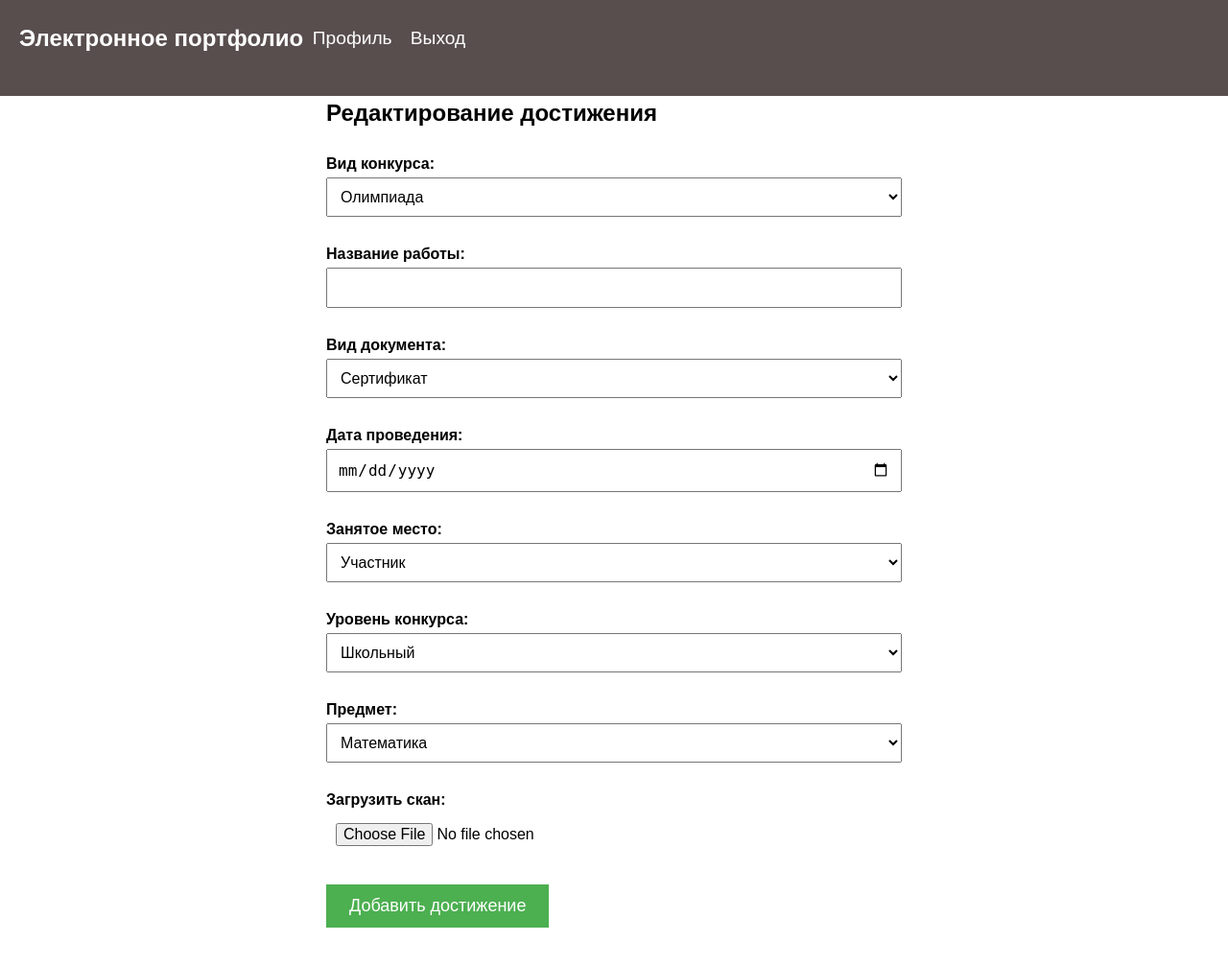
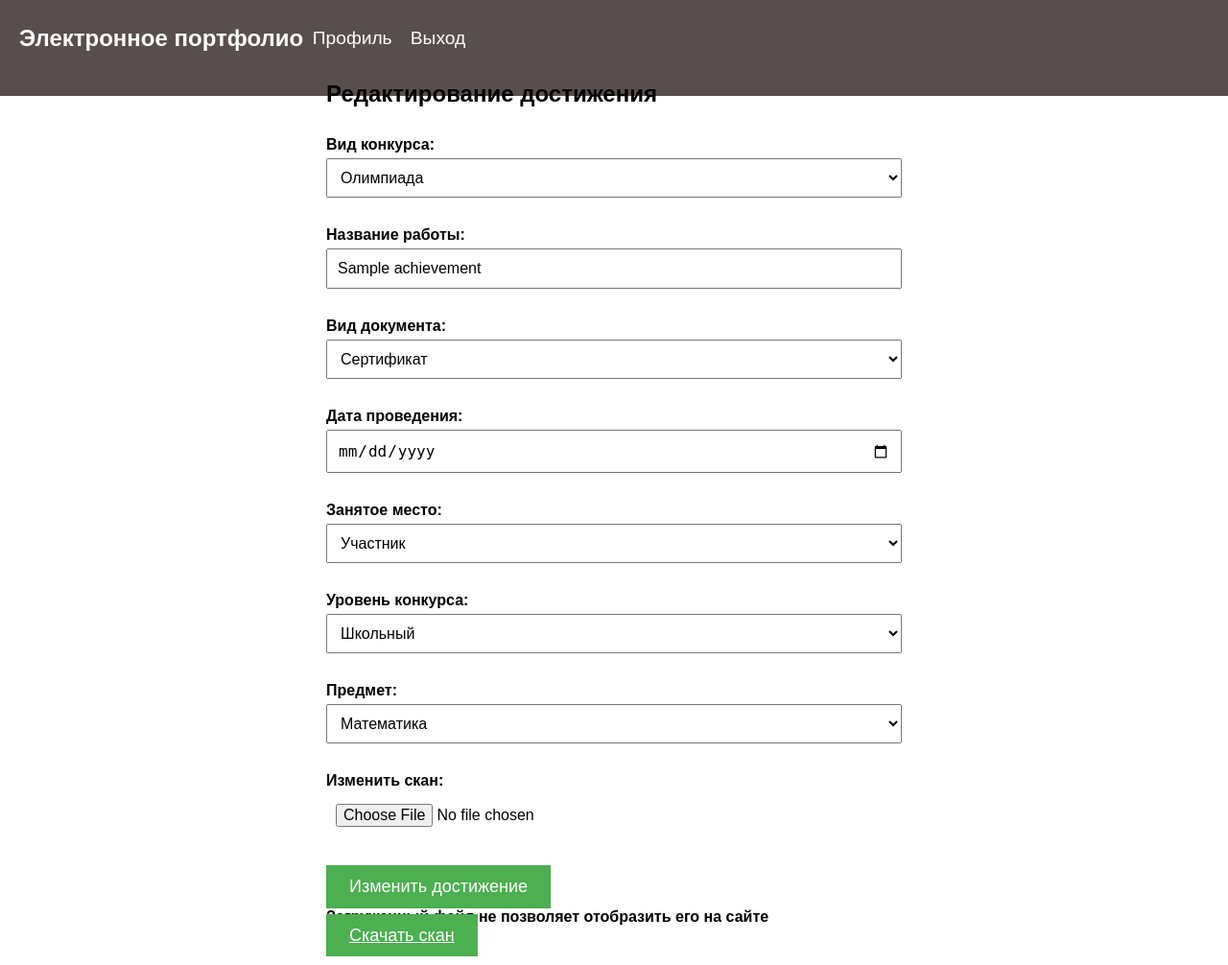
Before and after one commit to theycomeunstuck/website, a Django app: template website/main/templates/main/edit_achievement.html in a window 1280 px wide. Shown: the whole page at 96% size. Before the commit the page ends 967 px from the top, so only its background shows below. Run offline with Django 4.2, Linux system fonts and the light colour scheme; the template is opened without the code that fills it: most values are stand-ins (such as "Sample title", 1, 10 or a date in 2020).

Commit message:
сделан list без css сделан переход из лист в едит сделано отображение файла in edit и поля в edit

```diff
--- a/website/main/templates/main/edit_achievement.html
+++ b/website/main/templates/main/edit_achievement.html
@@ -4,14 +4,13 @@
     {% load static %}
     <link rel="icon" href="{% static 'website/img/favicon.ico' %}">
     <link rel="stylesheet" href="{% static 'website/css/style_edit_achievement.css' %}">
-    <script src="{% static 'website/js/js_add_achievement.js' %}"></script>
+    <script src="{% static 'website/js/js_edit_achievement.js' %}"></script>
 
 </head>
 <body>
 
 {% include 'templates/header.html' %}
 {% include 'templates/notification.html' %}
-
 <div class="content">
     <h1>Редактирование достижения</h1>
     <form method="POST" id="achievementForm" enctype="multipart/form-data">
@@ -19,85 +18,91 @@
         <div class="form-group">
             <label for="competitionType">Вид конкурса:</label>
             <select id="competitionType" name="competitionType">
-        <option value="Олимпиада" {% if request.POST.competitionType == 'Олимпиада' %}selected{% endif %}>Олимпиада</option>
-        <option value="Конференция" {% if request.POST.competitionType == 'Конференция' %}selected{% endif %}>Конференция</option>
-        <option value="Фестиваль" {% if request.POST.competitionType == 'Фестиваль' %}selected{% endif %}>Фестиваль</option>
-        <option value="Семинар" {% if request.POST.competitionType == 'Семинар' %}selected{% endif %}>Семинар</option>
-        <option value="Конкурс" {% if request.POST.competitionType == 'Конкурс' %}selected{% endif %}>Конкурс</option>
-        <option value="Курс" {% if request.POST.competitionType == 'Курс' %}selected{% endif %}>Курс</option>
-        <option value="Вебинар" {% if request.POST.competitionType == 'Вебинар' %}selected{% endif %}>Вебинар</option>
-        <option value="Проект" {% if request.POST.competitionType == 'Проект' %}selected{% endif %}>Проект</option>
-        <option value="Стажировка" {% if request.POST.competitionType == 'Стажировка' %}selected{% endif %}>Стажировка</option>
-        <option value="Мастер-класс" {% if request.POST.competitionType == 'Мастер-класс' %}selected{% endif %}>Мастер-класс</option>
-        <option value="Пресс-конференция" {% if request.POST.competitionType == 'Пресс-конференция' %}selected{% endif %}>Пресс-конференция</option>
+                <option value="Олимпиада" {% if achievement.competition_type == 'Олимпиада' %}selected{% endif %}>Олимпиада</option>
+                <option value="Конференция" {% if achievement.competition_type == 'Конференция' %}selected{% endif %}>Конференция</option>
+                <option value="Конкурс" {% if achievement.competition_type == 'Конкурс' %}selected{% endif %}>Конкурс</option>
+                <option value="Курс" {% if achievement.competition_type == 'Курс' %}selected{% endif %}>Курс</option>
+                <option value="Вебинар" {% if achievement.competition_type == 'Вебинар' %}selected{% endif %}>Вебинар</option>
+                <option value="Проект" {% if achievement.competition_type == 'Проект' %}selected{% endif %}>Проект</option>
+                <option value="Стажировка" {% if achievement.competition_type == 'Стажировка' %}selected{% endif %}>Стажировка</option>
+                <option value="Мастер-класс" {% if achievement.competition_type == 'Мастер-класс' %}selected{% endif %}>Мастер-класс</option>
+                <option value="Пресс-конференция" {% if achievement.competition_type == 'Пресс-конференция' %}selected{% endif %}>Пресс-конференция</option>
             </select>
         </div>
         <div class="form-group">
             <label for="workName">Название работы:</label>
-            <input type="text" id="workName" name="workName" value="{{ request.POST.workName }}" required></div>
+            <input type="text" id="workName" name="workName" value="{{ achievement.competition_name }}" required></div>
         <div class="form-group">
             <label for="documentType">Вид документа:</label>
             <select id="documentType" name="documentType">
-                <option value="Сертификат" {% if request.POST.documentType == 'Сертификат' %}selected{% endif %}>Сертификат</option>
-                <option value="Грамота" {% if request.POST.documentType == 'Грамота' %}selected{% endif %}>Грамота</option>
-                <option value="Диплом" {% if request.POST.documentType == 'Диплом' %}selected{% endif %}>Диплом</option>
-                <option value="Благодарность" {% if request.POST.documentType == 'Благодарность' %}selected{% endif %}>Благодарность</option>
-                <option value="Удостоверение" {% if request.POST.documentType == 'Удостоверение' %}selected{% endif %}>Удостоверение</option>
-                <option value="Справка" {% if request.POST.documentType == 'Справка' %}selected{% endif %}>Справка</option>
-                <option value="Статья" {% if request.POST.documentType == 'Статья' %}selected{% endif %}>Статья</option>
-                <option value="Медаль" {% if request.POST.documentType == 'Медаль' %}selected{% endif %}>Медаль</option>
+            <option value="Сертификат" {% if achievement.type_document == 'Сертификат' %}selected{% endif %}>Сертификат</option>
+            <option value="Грамота" {% if achievement.type_document == 'Грамота' %}selected{% endif %}>Грамота</option>
+            <option value="Диплом" {% if achievement.type_document == 'Диплом' %}selected{% endif %}>Диплом</option>
+            <option value="Благодарность" {% if achievement.type_document == 'Благодарность' %}selected{% endif %}>Благодарность</option>
+            <option value="Удостоверение" {% if achievement.type_document == 'Удостоверение' %}selected{% endif %}>Удостоверение</option>
+            <option value="Справка" {% if achievement.type_document == 'Справка' %}selected{% endif %}>Справка</option>
+            <option value="Статья" {% if achievement.type_document == 'Статья' %}selected{% endif %}>Статья</option>
+            <option value="Медаль" {% if achievement.type_document == 'Медаль' %}selected{% endif %}>Медаль</option>
         </select>
+
         </div>
 
         <div class="form-group">
             <label for="eventDate">Дата проведения:</label>
-            <!--            <input type="date" id="eventDate" name="eventDate" class="datepicker" required>-->
             <input type="date" id="eventDate" name="eventDate" class="datepicker"
-                   value="{{ request.POST.eventDate|default_if_none:'' }}" required>
+                   value="{{ achievement.date }}" required>
         </div>
 
         <div class="form-group">
             <label for="position">Занятое место:</label>
             <select id="position" name="position">
-            <option value="Участник" {% if request.POST.position == 'Участник' %}selected{% endif %}>Участник</option>
-            <option value="Призёр" {% if request.POST.position == 'Призёр' %}selected{% endif %}>Призёр</option>
-            <option value="Победитель" {% if request.POST.position == 'Победитель' %}selected{% endif %}>Победитель</option>
+            <option value="Участник" {% if achievement.place == 'Участник' %}selected{% endif %}>Участник</option>
+            <option value="Призёр" {% if achievement.place == 'Призёр' %}selected{% endif %}>Призёр</option>
+            <option value="Победитель" {% if achievement.place == 'Победитель' %}selected{% endif %}>Победитель</option>
         </select>
         </div>
         <div class="form-group">
             <label for="olympiadLevel">Уровень конкурса:</label>
             <select id="olympiadLevel" name="olympiadLevel">
-                <option value="Школьный" {% if request.POST.olympiadLevel == 'Школьный' %}selected{% endif %}>Школьный</option>
-                <option value="Региональный" {% if request.POST.olympiadLevel == 'Региональный' %}selected{% endif %}>Региональный</option>
-                <option value="Муниципальный" {% if request.POST.olympiadLevel == 'Муниципальный' %}selected{% endif %}>Муниципальный</option>
-                <option value="Федеральный" {% if request.POST.olympiadLevel == 'Федеральный' %}selected{% endif %}>Федеральный</option>
-                <option value="Международный" {% if request.POST.olympiadLevel == 'Международный' %}selected{% endif %}>Международный</option>
+            <option value="Школьный" {% if achievement.level_competition == 'Школьный' %}selected{% endif %}>Школьный</option>
+            <option value="Региональный" {% if achievement.level_competition == 'Региональный' %}selected{% endif %}>Региональный</option>
+            <option value="Муниципальный" {% if achievement.level_competition == 'Муниципальный' %}selected{% endif %}>Муниципальный</option>
+            <option value="Федеральный" {% if achievement.level_competition == 'Федеральный' %}selected{% endif %}>Федеральный</option>
+            <option value="Международный" {% if achievement.level_competition == 'Международный' %}selected{% endif %}>Международный</option>
         </select>
         </div>
         <div class="form-group">
             <label for="subject">Предмет:</label>
             <select id="subject" name="subject">
-        <option value="Математика" {% if request.POST.subject == 'Математика' %}selected{% endif %}>Математика</option>
-        <option value="Русский язык" {% if request.POST.subject == 'Русский язык' %}selected{% endif %}>Русский язык</option>
-        <option value="Английский язык" {% if request.POST.subject == 'Английский язык' %}selected{% endif %}>Английский язык</option>
-        <option value="Литература" {% if request.POST.subject == 'Литература' %}selected{% endif %}>Литература</option>
-        <option value="Физика" {% if request.POST.subject == 'Физика' %}selected{% endif %}>Физика</option>
-        <option value="Биология" {% if request.POST.subject == 'Биология' %}selected{% endif %}>Биология</option>
-        <option value="География" {% if request.POST.subject == 'География' %}selected{% endif %}>География</option>
-        <option value="Физическая культура" {% if request.POST.subject == 'Физическая культура' %}selected{% endif %}>Физическая культура</option>
-        <option value="ОБЖ" {% if request.POST.subject == 'ОБЖ' %}selected{% endif %}>ОБЖ</option>
-        <option value="Химия" {% if request.POST.subject == 'Химия' %}selected{% endif %}>Химия</option>
-        <option value="Другое" {% if request.POST.subject == 'Другое' %}selected{% endif %}>Другое</option>
+            <option value="Математика" {% if achievement.subject == 'Математика' %}selected{% endif %}>Математика</option>
+            <option value="Русский язык" {% if achievement.subject == 'Русский язык' %}selected{% endif %}>Русский язык</option>
+            <option value="Английский язык" {% if achievement.subject == 'Английский язык' %}selected{% endif %}>Английский язык</option>
+            <option value="Литература" {% if achievement.subject == 'Литература' %}selected{% endif %}>Литература</option>
+            <option value="Физика" {% if achievement.subject == 'Физика' %}selected{% endif %}>Физика</option>
+            <option value="Биология" {% if achievement.subject == 'Биология' %}selected{% endif %}>Биология</option>
+            <option value="География" {% if achievement.subject == 'География' %}selected{% endif %}>География</option>
+            <option value="Физическая культура" {% if achievement.subject == 'Физическая культура' %}selected{% endif %}>Физическая культура</option>
+            <option value="ОБЖ" {% if achievement.subject == 'ОБЖ' %}selected{% endif %}>ОБЖ</option>
+            <option value="Химия" {% if achievement.subject == 'Химия' %}selected{% endif %}>Химия</option>
+            <option value="Другое" {% if achievement.subject == 'Другое' %}selected{% endif %}>Другое</option>
         </select>
+
         </div>
         <div class="form-group" id="scanarea">
-            <label for="scan">Загрузить скан:</label>
-            <input type="file" id="scan" name="scan" accept=".pdf,.doc,.docx,.png,.jpg,.jpeg,.gif,.zip,.rar,.7z,.bmp,.ppt,.pptx" required>
+            <label for="scan">Изменить скан:</label>
+            <input type="file" id="scan" name="scan"
+                   accept=".pdf,.doc,.docx,.png,.jpg,.jpeg,.gif,.zip,.rar,.7z,.bmp,.ppt,.pptx" >
         </div>
 
 
-        <button type="submit" id="submit_button">Добавить достижение</button>
+        <button type="submit" id="submit_button">Изменить достижение</button>
     </form>
+    {% if achievement.file_format in "'.png', '.jpg', '.jpeg', '.gif'" %}
+       <a href="{{ scan_url }}" id="show_scan" target="_blank" class="button-link">Посмотреть выбранный скан</a> <!-- тут должно быть скачивание, но cancel by js-->
+    {% else %}
+        <label id="cantShowimg">Загруженный файл не позволяет отобразить его на сайте</label>
+        <a href="{{ scan_url }}" id="download_scan" class="button-link" download="{{ achievement.competition_name|urlencode }}.{{ achievement.file_format }}">Скачать скан</a>
+    {% endif %}
 </div>
 </body>
 </html>
--- a/website/main/urls.py
+++ b/website/main/urls.py
@@ -12,6 +12,6 @@ urlpatterns = [
     path('list-achievements', list_achievements, name='list_achievements'),
     path('make-report', make_report, name='make_report'),
     path('logout', logout, name='logout'),
-    path('edit-achievement', edit_achievement, name='edit_achievement'),
+    path('edit-achievement/<str:key>/', edit_achievement, name='edit_achievement'),
 
 ]
--- a/website/static/website/css/style_edit_achievement.css
+++ b/website/static/website/css/style_edit_achievement.css
@@ -69,3 +69,13 @@ input[type="file"] {
     margin-top: 5px;
     margin-bottom: 15px;
 }
+
+.button-link {
+    background-color: #4CAF50;
+    border: none;
+    color: #fff;
+    cursor: pointer;
+    padding: 12px 24px;
+    /*padding-top: 5px;*/
+    font-size: 18px;
+}
--- /dev/null
+++ b/website/static/website/js/js_edit_achievement.js
@@ -0,0 +1,8 @@
+document.addEventListener("DOMContentLoaded", function() {
+  var showScanLink = document.getElementById("show_scan");
+  if (showScanLink) {
+    showScanLink.addEventListener("click", function(event) {
+      event.preventDefault();
+    });
+  }
+});
```
Also changed, not shown: website/main/forms.py (+38 -1 lines), website/main/templates/main/list_achievements.html (+4 -5 lines), website/main/views.py (+15 -4 lines). Lines whose indentation alone changed are shown as unchanged.
